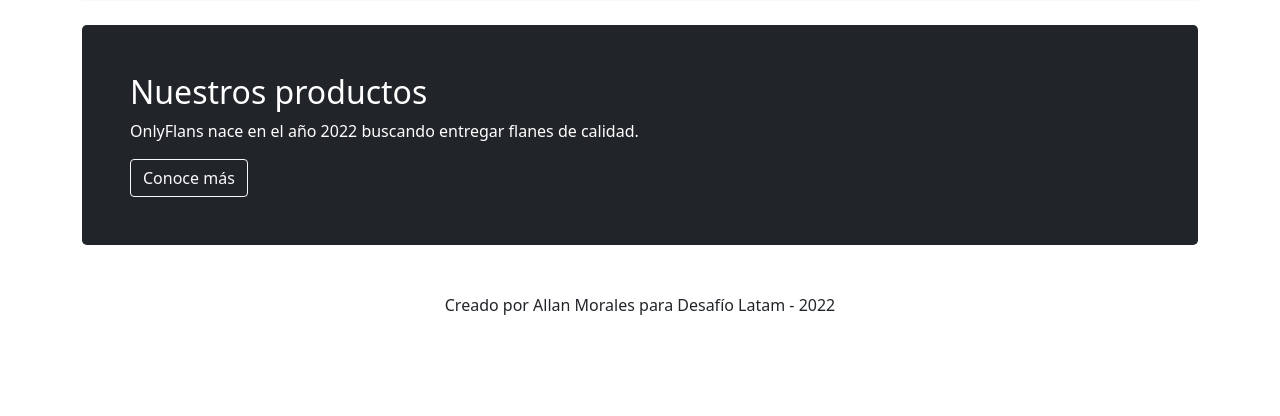
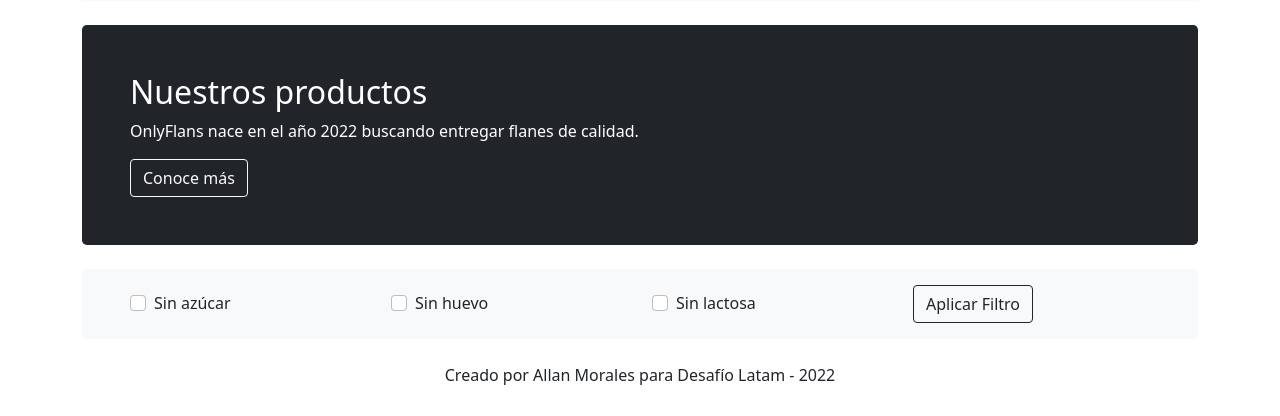
Before and after one commit to AllanMoralesPrado/onlyflans-project, a Django app: page / in a window 1280 px wide. Shown: the part 384-800 px from the top of the page. Run offline with Django 3.2, Linux system fonts and the light colour scheme; data that the repository does not hold is empty.

Commit message:
HTML, CSS filter is done. JS is missing

```diff
--- /dev/null
+++ b/onlyflans/web/templates/filter.html
@@ -0,0 +1,31 @@
+<div class="container my-4">
+    <div class="row">
+        <div class="col">
+            <div class="h-100 py-3 px-5  text-dark bg-light rounded-3">
+                <div class="row ">
+                    <div class="col my-auto">
+                        <div class="form-check">
+                            <input class="form-check-input" type="checkbox" id="inlineCheckbox1" value="option1" />
+                            <label class="form-check-label" for="inlineCheckbox1">Sin azúcar</label>
+                        </div>
+                    </div>
+                    <div class="col my-auto">
+                        <div class="form-check">
+                            <input class="form-check-input" type="checkbox" id="inlineCheckbox2" value="option2" />
+                            <label class="form-check-label" for="inlineCheckbox2">Sin huevo</label>
+                        </div>
+                    </div>
+                    <div class="col my-auto">
+                        <div class="form-check">
+                            <input class="form-check-input" type="checkbox" id="inlineCheckbox3" value="option3" />
+                            <label class="form-check-label" for="inlineCheckbox2">Sin lactosa</label>
+                        </div>
+                    </div>
+                    <div class="col">
+                        <input class="btn btn-outline-dark" type="button" value="Aplicar Filtro">
+                    </div>
+                </div>
+            </div>
+        </div>
+    </div>
+</div>
--- a/onlyflans/web/templates/index.html
+++ b/onlyflans/web/templates/index.html
@@ -17,12 +17,17 @@
         </div>
     </div>
 
+    {% block 'filter' %}
 
-    <div class="container col text-center text-md-start mt-4 mb-4">
+        {% include "filter.html" %}
+
+    {% endblock %}
+
+    <div class="container col text-center text-md-start">
         <div class="row">
             {% for flan in flanes_publicos %}
-            <div class="col-6 col-md-3">
-                <div class="card-mb-4">
+            <div class="col-6 col-md-3 mb-4">
+                <div class="card mb-4 h-100">
                     <img src="{{ flan.image_url }}" class="card-img-top" alt="...">
                     <div class="card-body">
                         <h5 class="card-title">
@@ -32,6 +37,11 @@
                             {{ flan.description }}
                         </p>
                     </div>
+                    <div class="card-footer bg-dark">
+                        <p class="h4 card-text text-end text-white">
+                            {{ flan.price }} CLP
+                        </p>
+                    </div>
                 </div>
             </div>
             {% endfor %}
```
Also changed, not shown: onlyflans/web/templates/welcome.html (+14 -3 lines).
